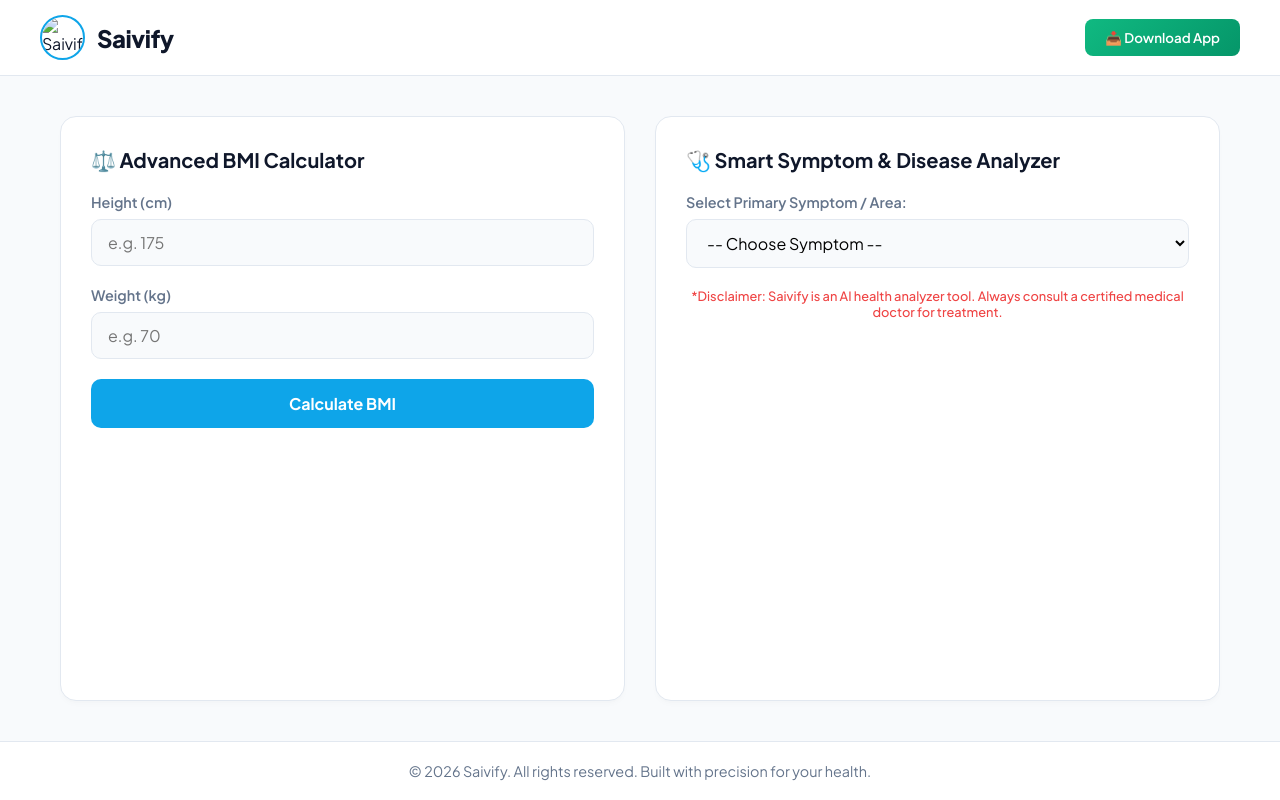
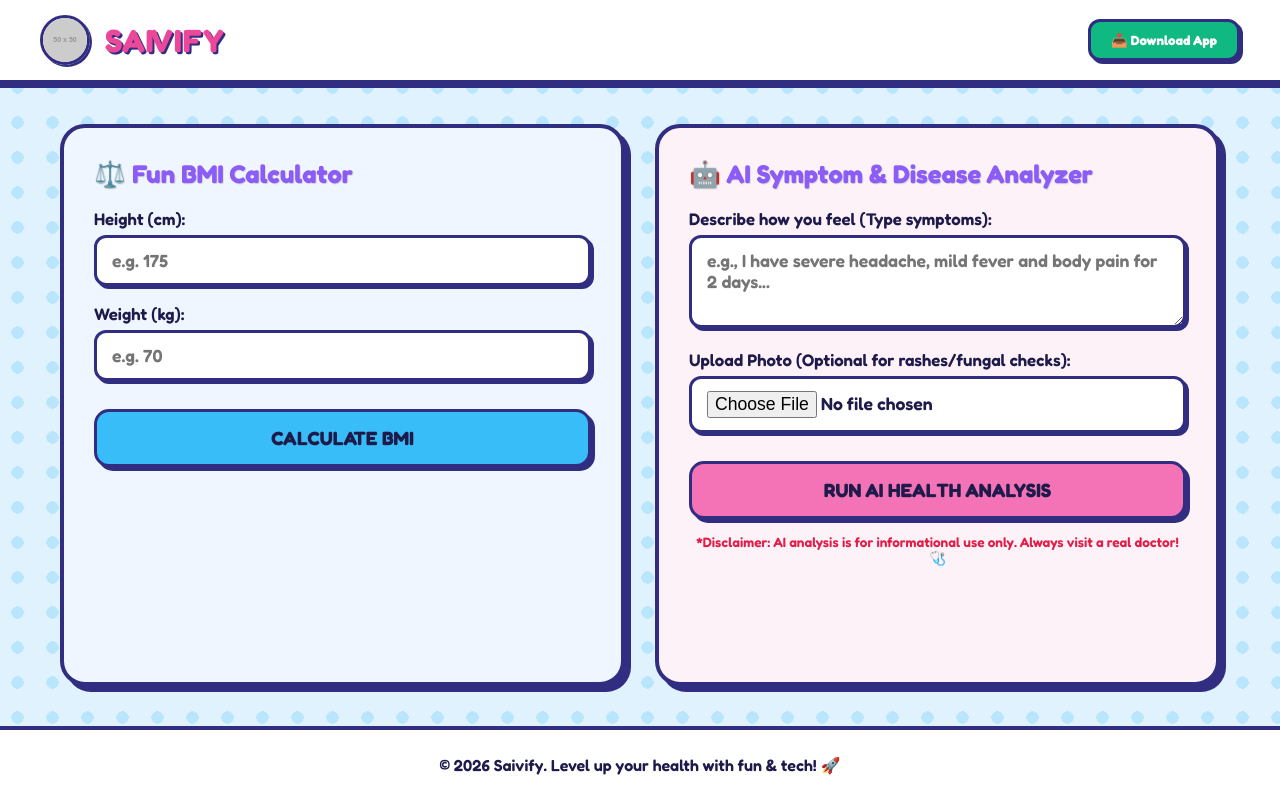
Before and after one commit to MayukSaivi/Saivify, a plain HTML site: page index.html in a window 1280 px wide. Drawn offline with Linux system fonts and the light colour scheme; placeholder pictures from the web are drawn by us.

Commit message:
Update index.html

```diff
--- a/index.html
+++ b/index.html
@@ -3,41 +3,43 @@
 <head>
     <meta charset="UTF-8">
     <meta name="viewport" content="width=device-width, initial-scale=1.0">
-    <title>Saivify - Advanced Health & Symptom Analyzer</title>
-    <!-- Google Fonts -->
-    <link href="https://fonts.googleapis.com/css2?family=Plus+Jakarta+Sans:wght@400;500;600;700;800&display=swap" rel="stylesheet">
+    <title>Saivify - Fun Health Hub! 🎨🤖</title>
+    <!-- Fun Cartoony Google Font -->
+    <link href="https://fonts.googleapis.com/css2?family=Fredoka:wght@400;600;700&display=swap" rel="stylesheet">
     <style>
         :root {
-            --primary: #0ea5e9;
-            --primary-dark: #0284c7;
-            --secondary: #10b981;
-            --bg-color: #f8fafc;
+            --bg-color: #e0f2fe;
             --card-bg: #ffffff;
-            --text-main: #0f172a;
-            --text-light: #64748b;
-            --border-color: #e2e8f0;
-            --danger: #ef4444;
+            --primary: #8b5cf6;
+            --primary-hover: #7c3aed;
+            --accent-pink: #ec4899;
+            --accent-yellow: #f59e0b;
+            --accent-green: #10b981;
+            --text-main: #1e1b4b;
+            --border-color: #312e81;
         }
 
         * {
             margin: 0;
             padding: 0;
             box-sizing: border-box;
-            font-family: 'Plus Jakarta Sans', sans-serif;
+            font-family: 'Fredoka', cursive, sans-serif;
         }
 
         body {
             background-color: var(--bg-color);
+            background-image: radial-gradient(#bae6fd 25%, transparent 25%);
+            background-size: 35px 35px;
             color: var(--text-main);
             min-height: 100vh;
             display: flex;
             flex-direction: column;
         }
 
-        /* Navbar */
+        /* Cartoony Navbar */
         nav {
             background: var(--card-bg);
-            border-bottom: 1px solid var(--border-color);
+            border-bottom: 4px solid var(--border-color);
             padding: 15px 40px;
             display: flex;
             justify-content: space-between;
@@ -45,53 +47,49 @@
             position: sticky;
             top: 0;
             z-index: 100;
+            box-shadow: 0 4px 0px var(--border-color);
         }
 
         .logo-area {
             display: flex;
             align-items: center;
-            gap: 12px;
+            gap: 15px;
         }
 
         .logo-area img {
-            width: 45px;
-            height: 45px;
+            width: 50px;
+            height: 50px;
             border-radius: 50%;
             object-fit: cover;
-            border: 2px solid var(--primary);
+            border: 3px solid var(--border-color);
+            box-shadow: 2px 2px 0px var(--border-color);
         }
 
         .logo-area h1 {
-            font-size: 1.5rem;
-            font-weight: 800;
-            color: var(--text-main);
-            letter-spacing: -0.5px;
-        }
-
-        .nav-buttons {
-            display: flex;
-            gap: 15px;
+            font-size: 2rem;
+            color: var(--accent-pink);
+            text-shadow: 2px 2px 0px var(--border-color);
+            letter-spacing: 1px;
         }
 
         .pwa-btn {
-            background: linear-gradient(135deg, #10b981, #059669);
+            background: var(--accent-green);
             color: white;
-            border: none;
+            border: 3px solid var(--border-color);
             padding: 10px 20px;
-            border-radius: 8px;
-            font-weight: 600;
+            border-radius: 12px;
+            font-weight: 700;
             cursor: pointer;
-            transition: opacity 0.2s;
-            display: flex;
-            align-items: center;
-            gap: 8px;
+            box-shadow: 3px 3px 0px var(--border-color);
+            transition: transform 0.1s;
         }
 
-        .pwa-btn:hover {
-            opacity: 0.9;
+        .pwa-btn:active {
+            transform: translate(2px, 2px);
+            box-shadow: 1px 1px 0px var(--border-color);
         }
 
-        /* Main Container - Responsive Grid for PC & Mobile */
+        /* Responsive PC & Mobile Layout */
         .main-container {
             max-width: 1200px;
             margin: 40px auto;
@@ -112,195 +110,161 @@
             }
         }
 
+        /* Cartoony Card Style */
         .card {
             background: var(--card-bg);
-            border: 1px solid var(--border-color);
-            border-radius: 16px;
+            border: 4px solid var(--border-color);
+            border-radius: 25px;
             padding: 30px;
-            box-shadow: 0 4px 6px -1px rgba(0, 0, 0, 0.02), 0 2px 4px -1px rgba(0, 0, 0, 0.01);
+            box-shadow: 6px 6px 0px var(--border-color);
         }
 
         .card h2 {
-            font-size: 1.25rem;
-            font-weight: 700;
+            font-size: 1.6rem;
+            color: var(--primary);
             margin-bottom: 20px;
-            color: var(--text-main);
-            display: flex;
-            align-items: center;
-            gap: 10px;
+            text-shadow: 1px 1px 0px #ddd;
         }
 
         .form-group {
-            margin-bottom: 20px;
+            margin-bottom: 18px;
         }
 
         label {
             display: block;
+            margin-bottom: 6px;
             font-weight: 600;
-            font-size: 0.9rem;
-            margin-bottom: 8px;
-            color: var(--text-light);
+            font-size: 1.05rem;
+            color: var(--text-main);
         }
 
-        input, select, textarea {
+        input, textarea, select {
             width: 100%;
-            padding: 12px 16px;
-            border: 1px solid var(--border-color);
-            border-radius: 10px;
-            font-size: 1rem;
+            padding: 12px 15px;
+            border: 3px solid var(--border-color);
+            border-radius: 12px;
+            font-size: 1.1rem;
             outline: none;
-            transition: all 0.2s;
-            background: #f8fafc;
+            background: #fff;
+            font-weight: 600;
+            color: var(--text-main);
+            box-shadow: 3px 3px 0px var(--border-color);
         }
 
-        input:focus, select:focus, textarea:focus {
-            border-color: var(--primary);
-            background: #fff;
-            box-shadow: 0 0 0 3px rgba(14, 165, 233, 0.15);
+        input:focus, textarea:focus {
+            background: #fef08a;
         }
 
         .action-btn {
             width: 100%;
             padding: 14px;
-            background-color: var(--primary);
-            color: white;
-            border: none;
-            border-radius: 10px;
-            font-size: 1rem;
+            background-color: var(--accent-yellow);
+            color: var(--text-main);
+            border: 3px solid var(--border-color);
+            border-radius: 15px;
+            font-size: 1.2rem;
             font-weight: 700;
             cursor: pointer;
-            transition: background-color 0.2s;
+            box-shadow: 4px 4px 0px var(--border-color);
+            transition: all 0.1s ease;
+            margin-top: 10px;
+            text-transform: uppercase;
         }
 
-        .action-btn:hover {
-            background-color: var(--primary-dark);
+        .action-btn:active {
+            transform: translate(3px, 3px);
+            box-shadow: 1px 1px 0px var(--border-color);
         }
 
         .result-box {
             margin-top: 20px;
-            padding: 20px;
-            background: #f1f5f9;
-            border-radius: 10px;
+            padding: 18px;
+            background: #d9f99d;
+            border: 3px solid var(--border-color);
+            border-radius: 15px;
+            font-weight: 700;
             display: none;
-        }
-
-        /* Step 2 hidden section for Advanced Disease Analyzer */
-        #step2-container {
-            display: none;
-            margin-top: 15px;
-            border-top: 2px dashed var(--border-color);
-            padding-top: 15px;
+            box-shadow: 4px 4px 0px var(--border-color);
         }
 
         .disclaimer {
-            font-size: 0.8rem;
-            color: var(--danger);
+            font-size: 0.85rem;
+            color: #e11d48;
             margin-top: 15px;
             text-align: center;
-            font-weight: 500;
+            font-weight: 600;
         }
 
         footer {
             text-align: center;
-            padding: 20px;
-            color: var(--text-light);
-            font-size: 0.9rem;
-            border-top: 1px solid var(--border-color);
-            background: var(--card-bg);
+            padding: 25px;
+            color: var(--text-main);
+            font-weight: 600;
+            border-top: 4px solid var(--border-color);
+            background: #ffffff;
             margin-top: auto;
         }
     </style>
 </head>
 <body>
 
-    <!-- Navbar -->
+    <!-- Cartoony Navbar -->
     <nav>
         <div class="logo-area">
-            <!-- Yahan aap apna uploaded logo file name dal sakte hain jaise logo.png -->
-            <img src="1.png" alt="Saivify Logo">
-            <h1>Saivify</h1>
+            <img src="1.png" alt="Saivify Logo" onerror="this.src='https://via.placeholder.com/50'">
+            <h1>SAIVIFY</h1>
         </div>
         <div class="nav-buttons">
             <button class="pwa-btn" onclick="installApp()">📥 Download App</button>
         </div>
     </nav>
 
-    <!-- Main Content Area (PC Optimized Grid) -->
+    <!-- PC & Mobile Layout Grid -->
     <div class="main-container">
 
         <!-- BMI Calculator Module -->
-        <div class="card">
-            <h2>⚖️ Advanced BMI Calculator</h2>
+        <div class="card" style="background: #eff6ff;">
+            <h2>⚖️ Fun BMI Calculator</h2>
             <div class="form-group">
-                <label for="height">Height (cm)</label>
+                <label for="height">Height (cm):</label>
                 <input type="number" id="height" placeholder="e.g. 175">
             </div>
             <div class="form-group">
-                <label for="weight">Weight (kg)</label>
+                <label for="weight">Weight (kg):</label>
                 <input type="number" id="weight" placeholder="e.g. 70">
             </div>
-            <button class="action-btn" onclick="calculateBMI()">Calculate BMI</button>
+            <button class="action-btn" style="background-color: #38bdf8;" onclick="calculateBMI()">Calculate BMI</button>
             <div id="bmiResult" class="result-box"></div>
         </div>
 
-        <!-- Disease & Symptom Analyzer Module -->
-        <div class="card">
-            <h2>🩺 Smart Symptom & Disease Analyzer</h2>
+        <!-- AI Symptom & Disease Analyzer Module -->
+        <div class="card" style="background: #fdf2f8;">
+            <h2>🤖 AI Symptom & Disease Analyzer</h2>
 
             <div class="form-group">
-                <label for="primarySymptom">Select Primary Symptom / Area:</label>
-                <select id="primarySymptom" onchange="loadPotentialDiseases()">
-                    <option value="">-- Choose Symptom --</option>
-                    <option value="fever">High Fever, Chills & Body Ache</option>
-                    <option value="respiratory">Cough, Cold & Breathing Issue</option>
-                    <option value="skin">Skin Rash, Itching or Fungal Patches</option>
-                    <option value="stomach">Stomach Pain, Nausea or Acidity</option>
-                </select>
+                <label for="userSymptoms">Describe how you feel (Type symptoms):</label>
+                <textarea id="userSymptoms" rows="3" placeholder="e.g., I have severe headache, mild fever and body pain for 2 days..."></textarea>
             </div>
 
-            <!-- Step 1: Potential Matches -->
-            <div id="potentialMatches" class="form-group" style="display:none;">
-                <label>Possible Conditions Detected (Select one to proceed):</label>
-                <select id="matchedDisease">
-                    <!-- Populated dynamically -->
-                </select>
-                <button class="action-btn" style="margin-top: 15px; background: #059669;" onclick="proceedToDeepAnalysis()">Continue Research & Deep Analysis</button>
+            <div class="form-group">
+                <label for="skinImage">Upload Photo (Optional for rashes/fungal checks):</label>
+                <input type="file" id="skinImage" accept="image/*">
             </div>
 
-            <!-- Step 2: Detailed Deep Analysis Inputs -->
-            <div id="step2-container">
-                <h3 style="font-size: 1rem; margin-bottom: 12px; color: var(--primary);">Provide Detailed History</h3>
+            <button class="action-btn" style="background-color: #f472b6;" onclick="analyzeSymptomsAI()">Run AI Health Analysis</button>
 
-                <div class="form-group">
-                    <label for="duration">How many days have you had this condition?</label>
-                    <input type="text" id="duration" placeholder="e.g. 3 days">
-                </div>
-
-                <div class="form-group">
-                    <label for="severity">Describe the most severe symptom / pain level:</label>
-                    <input type="text" id="severity" placeholder="e.g. Mild, Moderate, or Severe throbbing">
-                </div>
-
-                <div class="form-group">
-                    <label for="skinImage">Upload Photo (Optional - for skin/fungal or visible analysis):</label>
-                    <input type="file" id="skinImage" accept="image/*">
-                </div>
-
-                <button class="action-btn" onclick="generateFinalReport()">Generate Comprehensive Report</button>
-            </div>
-
-            <div id="diseaseResult" class="result-box"></div>
-            <p class="disclaimer">*Disclaimer: Saivify is an AI health analyzer tool. Always consult a certified medical doctor for treatment.</p>
+            <div id="aiResult" class="result-box" style="background: #fef08a;"></div>
+            <p class="disclaimer">*Disclaimer: AI analysis is for informational use only. Always visit a real doctor! 🩺</p>
         </div>
 
     </div>
 
     <footer>
-        <p>&copy; 2026 Saivify. All rights reserved. Built with precision for your health.</p>
+        <p>&copy; 2026 Saivify. Level up your health with fun & tech! 🚀</p>
     </footer>
 
     <script>
-        // Advanced BMI Calculator logic
+        // BMI Calculation Logic
         function calculateBMI() {
             const h = document.getElementById('height').value;
             const w = document.getElementById('weight').value;
@@ -308,113 +272,76 @@
 
             if(!h || !w || h <= 0 || w <= 0) {
                 res.style.display = 'block';
-                res.style.background = '#fee2e2';
-                res.style.color = '#991b1b';
-                res.innerHTML = "Please enter valid height and weight measurements!";
+                res.style.background = '#fca5a5';
+                res.innerHTML = "Oops! Please enter valid height and weight values! 😅";
                 return;
             }
 
             const heightM = h / 100;
             const bmi = (w / (heightM * heightM)).toFixed(1);
-            let category = "";
-            let colorBg = "#f1f5f9";
+            let msg = "";
 
-            if(bmi < 18.5) {
-                category = "Underweight (Needs higher caloric nutrition)";
-                colorBg = "#dbeafe";
-            } else if(bmi >= 18.5 && bmi <= 24.9) {
-                category = "Normal & Healthy Weight 🎉";
-                colorBg = "#d1fae5";
-            } else if(bmi >= 25 && bmi <= 29.9) {
-                category = "Overweight (Consider regular cardio/diet)";
-                colorBg = "#fef3c7";
+            if(bmi < 18.5) msg = `BMI: ${bmi} — Underweight! Eat healthy nutrition! 🍎`;
+            else if(bmi <= 24.9) msg = `BMI: ${bmi} — Normal & Perfectly Fit! 🎉`;
+            else if(bmi <= 29.9) msg = `BMI: ${bmi} — Overweight! Time for some fun workouts! 🏃‍♂️`;
+            else msg = `BMI: ${bmi} — Heavy weight! Take care of your diet! 💪`;
+
+            res.style.display = 'block';
+            res.style.background = '#d9f99d';
+            res.innerHTML = msg;
+        }
+
+        // Smart Text-Based AI Symptom Analyzer Engine
+        function analyzeSymptomsAI() {
+            const text = document.getElementById('userSymptoms').value.toLowerCase().trim();
+            const fileInput = document.getElementById('skinImage');
+            const res = document.getElementById('aiResult');
+
+            if(!text) {
+                res.style.display = 'block';
+                res.style.background = '#fca5a5';
+                res.innerHTML = "Please type your symptoms first so the AI can analyze them! 🤖";
+                return;
+            }
+
+            let matches = [];
+            let advice = "Stay hydrated, take proper rest, and monitor your vitals.";
+
+            // Intelligent text keyword detection mapping
+            if(text.includes('fever') || text.includes('cold') || text.includes('cough') || text.includes('temperature')) {
+                matches = ["Viral Fever / Influenza", "Common Cold", "Upper Respiratory Infection", "Seasonal Flu"];
+                advice = "Keep yourself warm, drink warm fluids, and take paracetamol if required.";
+            } else if(text.includes('head') || text.includes('migraine') || text.includes('dizzy') || text.includes('pain')) {
+                matches = ["Tension Headache", "Dehydration Migraine", "Sinus Pressure", "Fatigue Stress"];
+                advice = "Rest in a dark, quiet room and drink plenty of water.";
+            } else if(text.includes('stomach') || text.includes('pain') || text.includes('vomit') || text.includes('acidity') || text.includes('nausea')) {
+                matches = ["Gastritis / Acidity", "Food Poisoning", "Indigestion", "Gastroenteritis"];
+                advice = "Eat light food like khichdi and drink ORS solution.";
+            } else if(text.includes('skin') || text.includes('itch') || text.includes('rash') || text.includes('fungal') || text.includes('patch')) {
+                matches = ["Tinea / Fungal Infection", "Contact Dermatitis", "Eczema Flare-up", "Allergic Urticaria"];
+                advice = "Keep the area dry and clean. Avoid scratching.";
             } else {
-                category = "Obese (Medical consultation recommended)";
-                colorBg = "#fee2e2";
+                matches = ["General Fatigue", "Mild Viral Syndrome", "Stress-induced Malaise", "Nutritional Deficiency"];
+                advice = "Get adequate sleep and balanced nutrition.";
+            }
+
+            let imageNotice = "No image uploaded.";
+            if(fileInput.files && fileInput.files[0]) {
+                imageNotice = `Image attached: <strong>${fileInput.files[0].name}</strong> (Included for visual scan)`;
             }
 
             res.style.display = 'block';
-            res.style.background = colorBg;
-            res.style.color = '#0f172a';
-            res.innerHTML = `<strong>Your BMI Score: ${bmi}</strong><br>Category: ${category}`;
-        }
-
-        // Dynamic Disease Matcher based on symptom
-        function loadPotentialDiseases() {
-            const symptom = document.getElementById('primarySymptom').value;
-            const matchBox = document.getElementById('potentialMatches');
-            const diseaseSelect = document.getElementById('matchedDisease');
-
-            document.getElementById('step2-container').style.display = 'none';
-            document.getElementById('diseaseResult').style.display = 'none';
-
-            if(!symptom) {
-                matchBox.style.display = 'none';
-                return;
-            }
-
-            matchBox.style.display = 'block';
-            diseaseSelect.innerHTML = '';
-
-            let options = [];
-            if(symptom === 'fever') {
-                options = ["Viral Fever", "Malaria", "Dengue", "Typhoid"];
-            } else if(symptom === 'respiratory') {
-                options = ["Common Cold / Influenza", "Acute Bronchitis", "Allergic Rhinitis", "Sinusitis"];
-            } else if(symptom === 'skin') {
-                options = ["Tinea Infection (Ringworm / Fungal)", "Eczema", "Contact Dermatitis", "Urticaria (Hives)"];
-            } else if(symptom === 'stomach') {
-                options = ["Gastritis / Acidity", "Food Poisoning", "Gastroenteritis", "Irritable Bowel Syndrome (IBS)"];
-            }
-
-            options.forEach(opt => {
-                const el = document.createElement('option');
-                el.value = opt;
-                el.textContent = opt;
-                diseaseSelect.appendChild(el);
-            });
-        }
-
-        // Proceed to detailed questions (Duration, severity, photo)
-        function proceedToDeepAnalysis() {
-            const selected = document.getElementById('matchedDisease').value;
-            if(!selected) {
-                alert("Please select a potential condition first!");
-                return;
-            }
-            document.getElementById('step2-container').style.display = 'block';
-        }
-
-        // Final Deep Report generation
-        function generateFinalReport() {
-            const disease = document.getElementById('matchedDisease').value;
-            const duration = document.getElementById('duration').value || "Not specified";
-            const severity = document.getElementById('severity').value || "Not specified";
-            const fileInput = document.getElementById('skinImage');
-            const res = document.getElementById('diseaseResult');
-
-            let imageNote = "No image uploaded.";
-            if(fileInput.files && fileInput.files[0]) {
-                imageNote = `Image attached: <strong>${fileInput.files[0].name}</strong> (Received for visual assessment)`;
-            }
-
-            res.style.display = 'block';
-            res.style.background = '#f0fdf4';
-            res.style.color = '#065f46';
+            res.style.background = '#fef08a';
             res.innerHTML = `
-                <h4 style="margin-bottom:8px; color:#047857;">📋 Saivify Comprehensive Health Assessment</h4>
-                <p><strong>Primary Suspected Condition:</strong> ${disease}</p>
-                <p><strong>Duration:</strong> ${duration}</p>
-                <p><strong>Severity Analysis:</strong> ${severity}</p>
-                <p><strong>Visual Check:</strong> ${imageNote}</p>
-                <hr style="margin: 10px 0; border:0; border-top:1px solid #a7f3d0;">
-                <p style="font-size:0.9rem;"><strong>Recommendation:</strong> Rest well, maintain strict hydration, avoid self-medication, and visit a verified specialist if symptoms persist beyond 48 hours.</p>
+                <h4 style="margin-bottom:8px; color:#7c3aed;">🔍 Saivify AI Analysis Report:</h4>
+                <p><strong>Top 4 Potential Conditions:</strong><br>1. ${matches[0]}<br>2. ${matches[1]}<br>3. ${matches[2]}<br>4. ${matches[3]}</p>
+                <p style="margin-top:8px;"><strong>Visual Scan:</strong> ${imageNotice}</p>
+                <p style="margin-top:8px;"><strong>AI Recommendation:</strong> ${advice}</p>
             `;
         }
 
-        // PWA Download / Install App simulator
         function installApp() {
-            alert("Saivify PWA: To install this web app on your device, open your browser menu (three dots) and select 'Add to Home Screen' or 'Install App'.");
+            alert("Saivify PWA: Open your browser settings menu and select 'Add to Home Screen' or 'Install App' to keep it on your device! 📱✨");
         }
     </script>
 </body>
```
